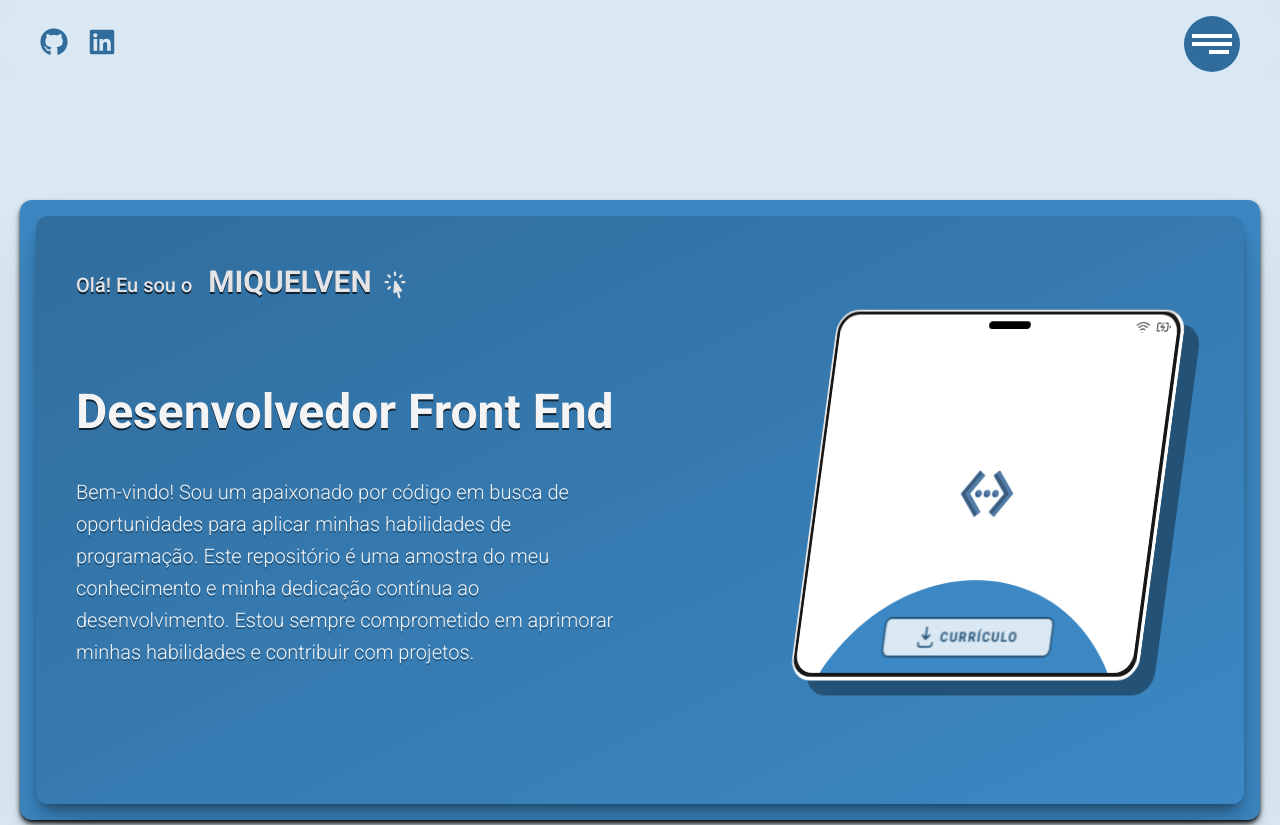
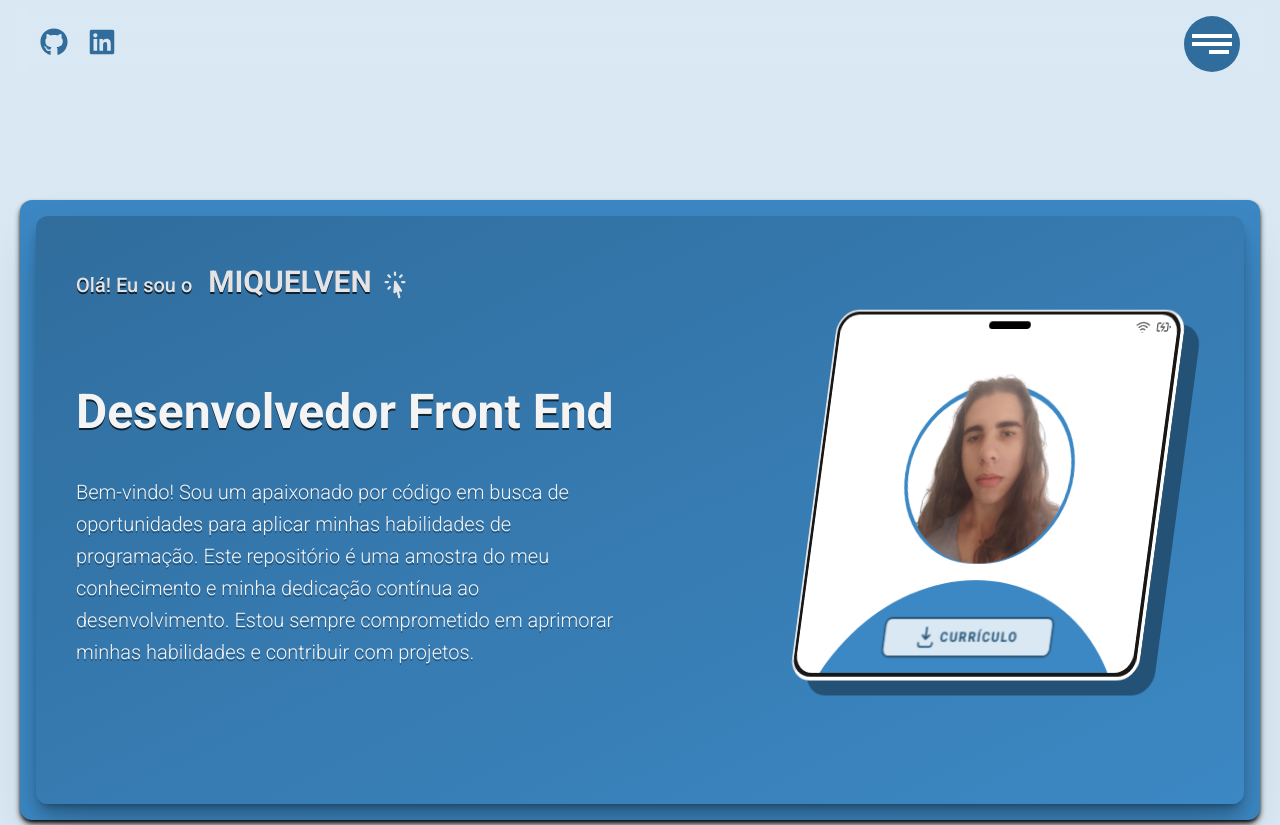
Before and after one commit to miquelven/Portifolio, a React (Vite) app: page / in a window 1280 px wide. Shown: the top 825 px of the page. Built offline with nearby package versions, Linux system fonts and the light colour scheme.

Commit message:
adição de foto

```diff
--- a/src/components/Hero/FloatPhone/index.jsx
+++ b/src/components/Hero/FloatPhone/index.jsx
@@ -1,6 +1,6 @@
 import { motion } from "framer-motion";
 import { FiBatteryCharging, FiWifi } from "react-icons/fi";
-import imgHero from "../../../../assets/images/hero/imgHero.webp";
+import imgHero from "../../../../assets/images/hero/perfil.webp";
 import DownloadButton from "../../DownloadButton";
 
 export default function FloatingPhone() {
@@ -49,7 +49,15 @@ const HeaderBar = () => {
 const Screen = () => {
   return (
     <div className="relative z-0 h-full w-full flex justify-center items-center overflow-hidden rounded-[20px] bg-white">
-      <img src={imgHero} alt="gifHero" className="w-1/6 " />
+      <div className="w-1/2 h-1/2 rounded-full bg-[#3c88c4] flex justify-center items-center mb-10 ">
+        <div className="w-[calc(100%-8px)] h-[calc(100%-12px)] rounded-full bg-white flex justify-center items-center max-sm:flex-col max-sm:justify-end max-[380px]:justify-center">
+          <img
+            src={imgHero}
+            alt="gifHero"
+            className="w-full mb-16 rounded-full max-sm:mb-0"
+          />
+        </div>
+      </div>
 
       <DownloadButton />
 
```
Also changed, not shown: assets/images/hero/imgHero.webp (deleted), assets/images/hero/perfil.webp (added).
